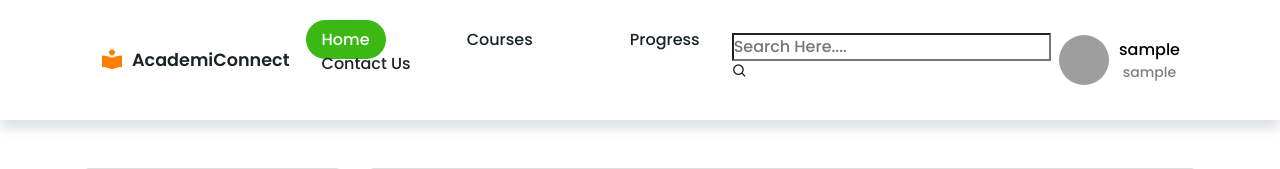
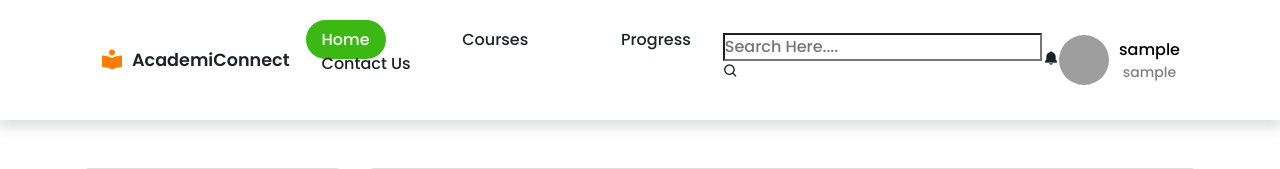
Before and after one commit to Pawan70056/3rdsemesterproject, a Django app: page /auth/edit-profile/ in a window 1280 px wide. Shown: the top 169 px of the page. Run offline with Django 5.2, Linux system fonts and the light colour scheme; the visitor is signed in with stand-in values (Sample User, id 1); data comes from the database, SQL or seed files in the repository; some libraries are stand-ins or nearby versions; grey boxes are pictures that could not be loaded.

Commit message:
notification

```diff
--- a/templates/navbar.html
+++ b/templates/navbar.html
@@ -23,7 +23,10 @@
         <label for="search-box" class='bx bx-search'></label>
     </form>
 
-
+    <!-- notification -->
+    <div class="notification">
+        <i class='bx bxs-bell'></i>
+    </div>
 
     <!-- profile -->
     {% if user.is_authenticated %}
```
